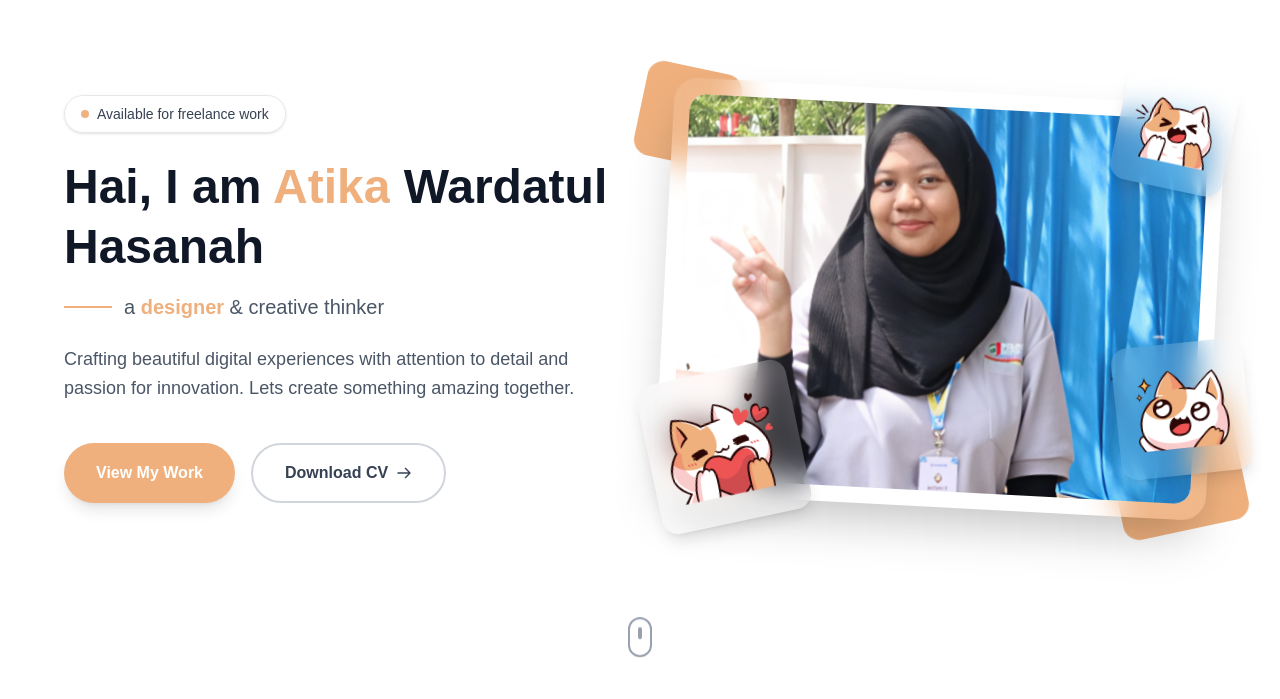
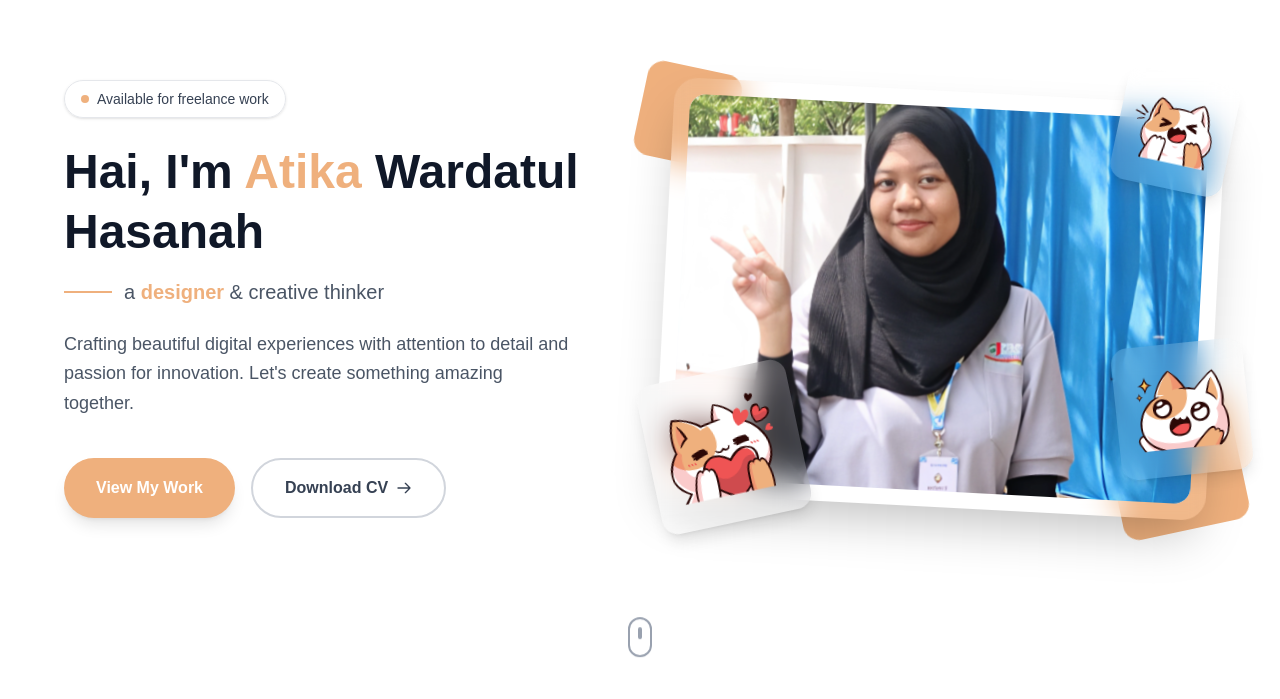
Before and after one commit to ardhikaxx/portofolio-atika, a Next.js app: page / in a window 1280 px wide. Shown: the part 101-800 px from the top of the page. Built offline with nearby package versions, Linux system fonts and the light colour scheme.

Commit message:
fix(hero) perbaikan pada halaman hero

```diff
--- a/app/page/hero.tsx
+++ b/app/page/hero.tsx
@@ -30,7 +30,7 @@ export default function Hero() {
                     {/* Main Heading */}
                     <div className="space-y-4">
                         <h1 className="text-3xl md:text-4xl lg:text-5xl font-bold text-gray-900 leading-tight">
-                            Hai, I am{" "}
+                            Hai, I&apos;m{" "}
                             <span className="bg-linear-to-r from-[#EFB07D] to-[#EFB07D] bg-clip-text text-transparent">
                                 Atika
                             </span>{" "}
@@ -50,7 +50,7 @@ export default function Hero() {
                     {/* Description */}
                     <p className="text-lg text-gray-600 max-w-lg leading-relaxed">
                         Crafting beautiful digital experiences with attention to detail and
-                        passion for innovation. Lets create something amazing together.
+                        passion for innovation. Let&apos;s create something amazing together.
                     </p>
 
                     <div className="flex flex-col lg:flex-row gap-4 pt-4">
```
